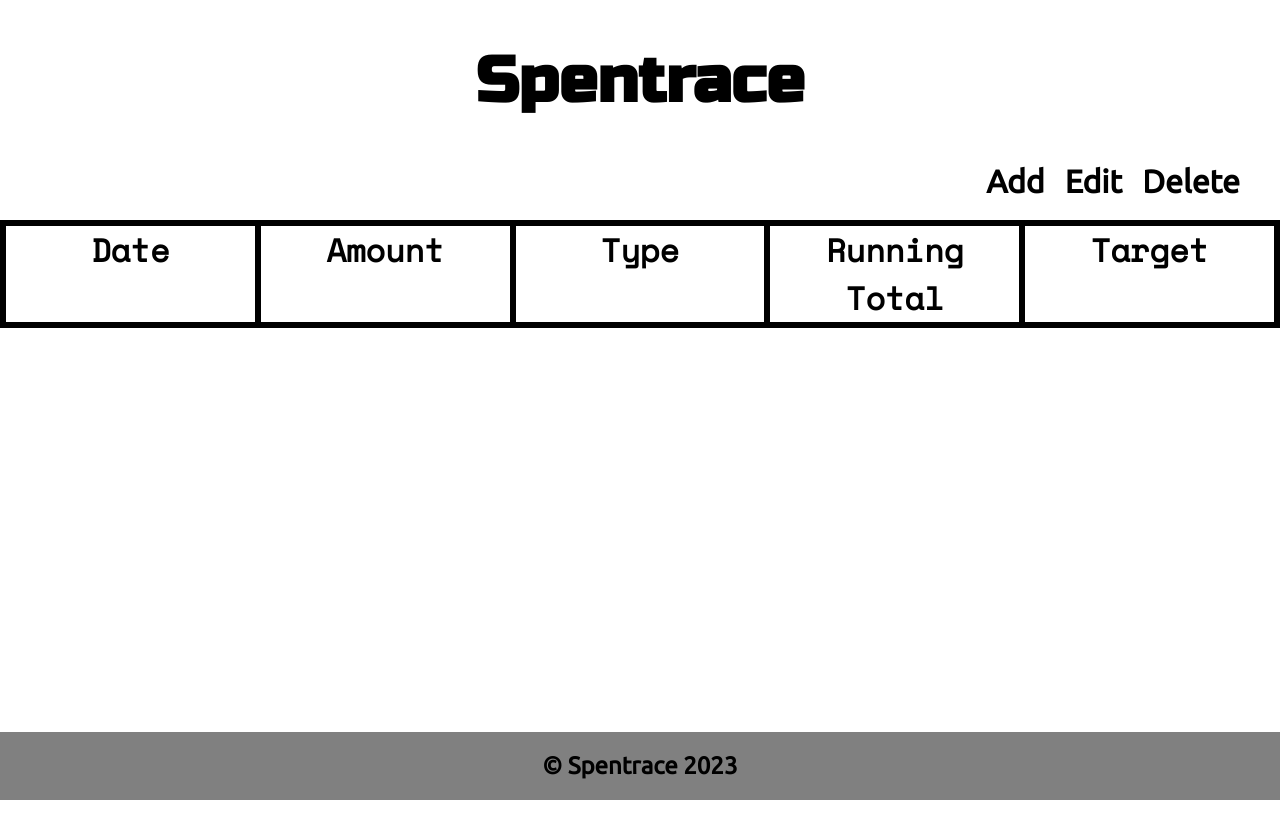
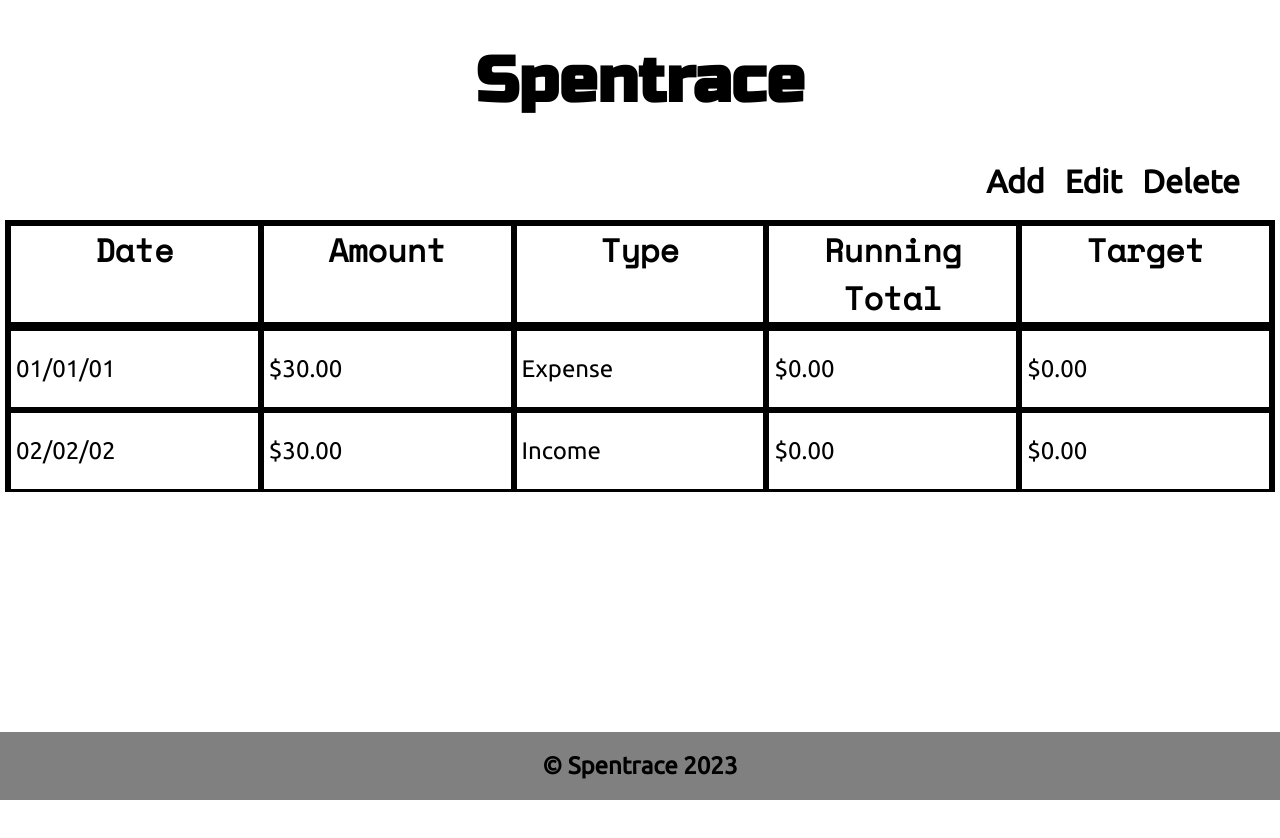
Before and after one commit to Bernard-Calma/spentrace-react, a React (Create React App) app: page / in a window 1280 px wide. Shown: the top 838 px of the page. Built offline with nearby package versions, Linux system fonts and the light colour scheme.

Commit message:
bill component created

```diff
--- a/src/App.js
+++ b/src/App.js
@@ -1,26 +1,28 @@
 import './App.css';
 
-import Header from './container/header/header';
+import Header from './container/header/Header';
 import Main from './container/main/Main';
 import Footer from './container/footer/Footer';
 import { useState } from 'react';
+import NavBar from './Components/NavBar';
 
 const App = () => {
   const [bills, setBills] = useState([
     {
       date: "01/01/01",
-      amount: 30,
+      amount: 30.00,
       type: "Expense"
     },
     {
       date: "02/02/02",
-      amount: 30,
+      amount: 30.00,
       type: "Income"
     },
   ])
   return (
     <div className="App">
       <Header/>
+      <NavBar />
       <Main
         bills = {bills}
       />
--- /dev/null
+++ b/src/Components/Bill.css
@@ -0,0 +1,17 @@
+.billContainer {
+    display: flex;
+    justify-content: space-evenly;
+    border: black solid;
+}
+
+.dataContainer{
+    width: 20%;
+    border: black solid;
+    border-width: 0 3px;
+}
+
+.billData {
+    font-family: "Ubuntu";
+    font-size: 1.5rem;
+    padding-left: 5px;
+}
--- /dev/null
+++ b/src/Components/Bill.jsx
@@ -0,0 +1,18 @@
+import { useState } from "react"
+import "./Bill.css"
+
+const Bill = (props) => {
+    const [runningTotal, setRunningTotal] = useState(0)
+    const [target, setTarget] = useState(0)
+    return (
+        <div className="billContainer">
+            <div className="dataContainer"><p className="billData">{props.bill.date}</p></div>
+            <div className="dataContainer"><p className="billData">${props.bill.amount.toFixed(2)}</p></div>
+            <div className="dataContainer"><p className="billData">{props.bill.type}</p></div>
+            <div className="dataContainer"><p className="billData">${runningTotal.toFixed(2)}</p></div>
+            <div className="dataContainer"><p className="billData">${target.toFixed(2)}</p></div>
+        </div>
+    )
+}
+
+export default Bill
--- a/src/container/footer/Footer.jsx
+++ b/src/container/footer/Footer.jsx
@@ -1,4 +1,3 @@
-import React ,{Component} from 'react';
 import "./Footer.css"
 
 const Footer = () => {
--- a/src/container/header/header.js
+++ b/src/container/header/Header.jsx
@@ -1,11 +1,9 @@
-import NavBar from '../../Components/NavBar';
 import "./header.css"
 
 const Header = () => {
     return(
         <div className='header'>
             <h1 className="title">Spentrace</h1>
-            <NavBar />
         </div>
     )
 }
--- a/src/container/main/Main.jsx
+++ b/src/container/main/Main.jsx
@@ -1,15 +1,25 @@
+import Bill from "../../Components/Bill";
 import "./Main.css"
 
-const Main = () => {
+const Main = (props) => {
     return(
         <main className='mainContainer'>
             <div className='categoriesContainer'>
-                <div className='listContainer'><li>Date</li></div>
-                <div className='listContainer'><li>Amount</li></div>
-                <div className='listContainer'><li>Type</li></div>
-                <div className='listContainer'><li>Running Total</li></div>
-                <div className='listContainer'><li>Target</li></div>
+                <div className='listContainer'><h2>Date</h2></div>
+                <div className='listContainer'><h2>Amount</h2></div>
+                <div className='listContainer'><h2>Type</h2></div>
+                <div className='listContainer'><h2>Running Total</h2></div>
+                <div className='listContainer'><h2>Target</h2></div>
             </div>
+            {
+                props.bills.map((bill, index) =>
+                    <Bill
+                        key={index}
+                        index={index}
+                        bill={bill}
+                    />
+                )
+            }
         </main>
     )
 }
--- a/src/container/main/main.css
+++ b/src/container/main/main.css
@@ -6,6 +6,7 @@ li {
 /* Main Container Styles */
 .mainContainer {
     margin: 20px auto;
+    padding: 0 5px;
 }
 
 .categoriesContainer {
@@ -19,7 +20,7 @@ li {
     border: solid black;
 }
 
-.listContainer > li {
+.listContainer > h2 {
     margin: auto;
     overflow-wrap: break-word;
     font-family: 'Space Mono', monospace;
```
